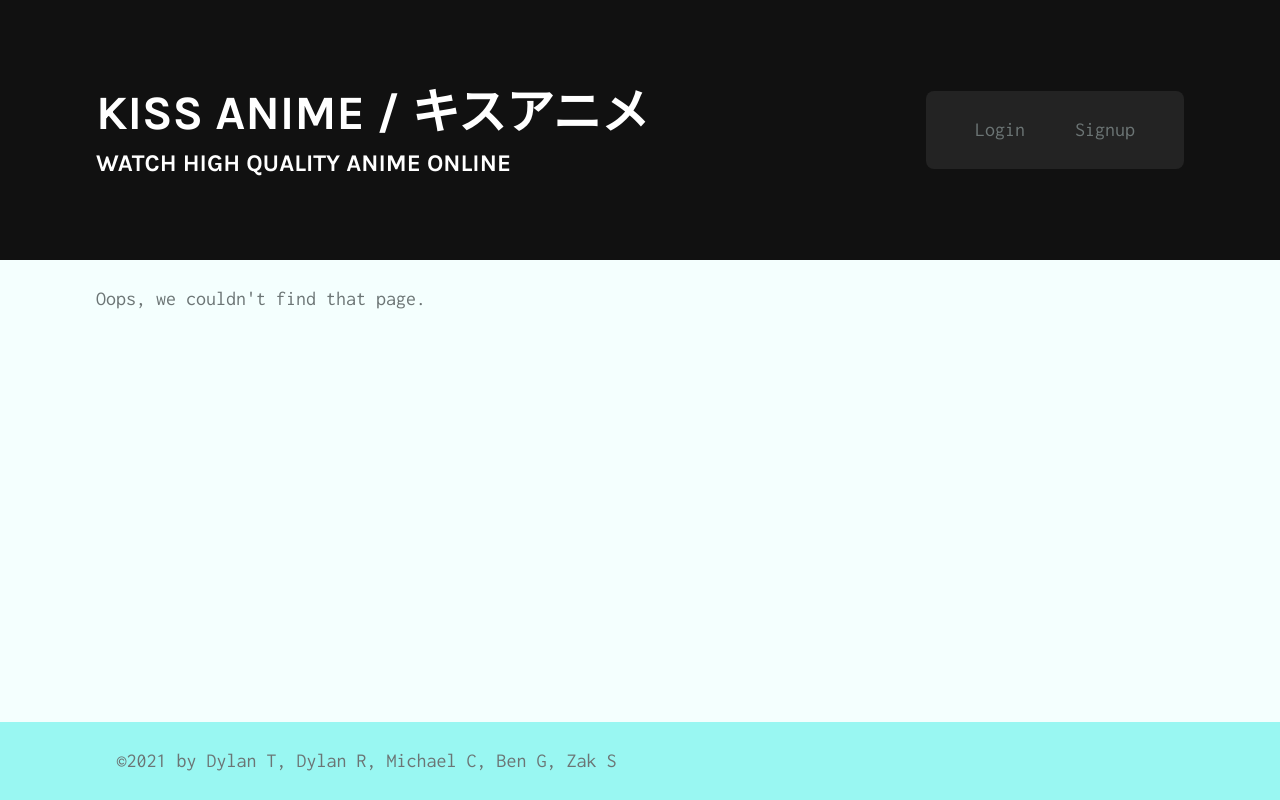
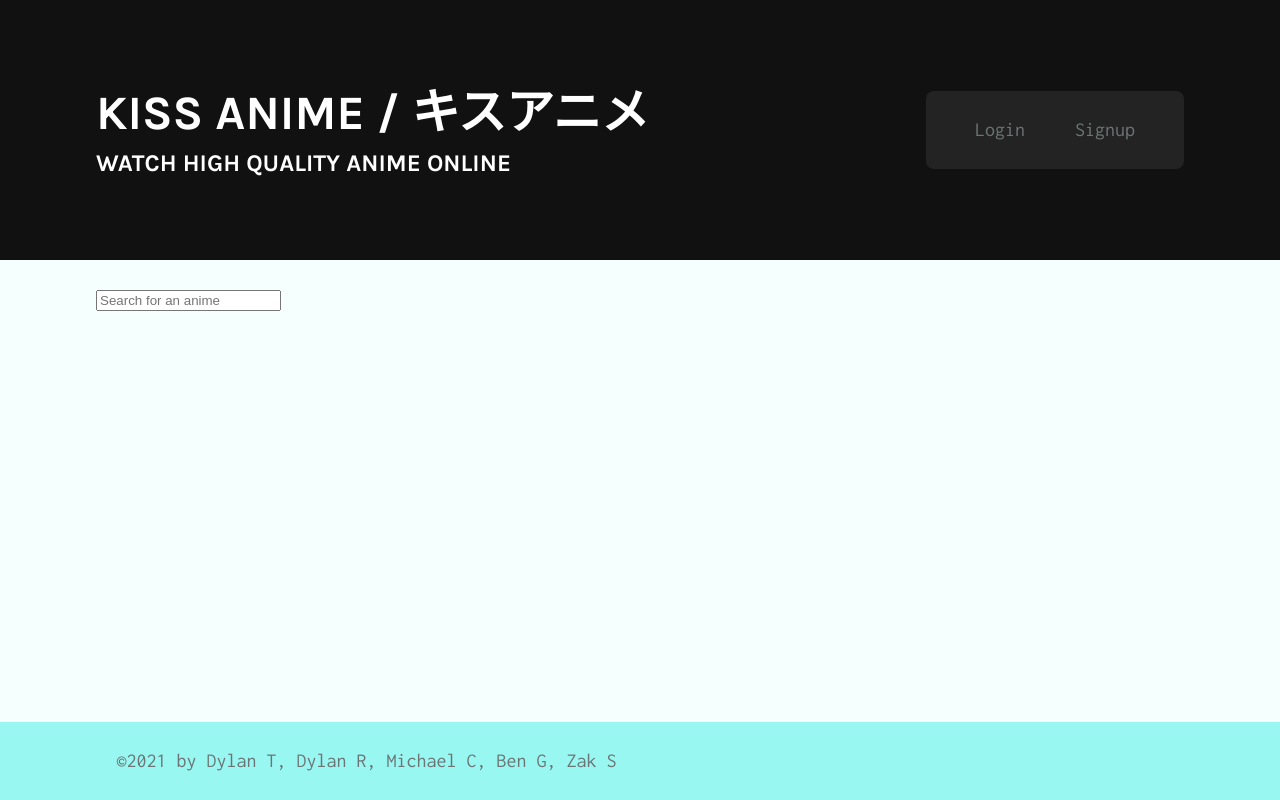
Before and after one commit to theoneandonlyzako/kiss-anime, a React (Create React App) app in the folder client/: page /MyAnime in a window 1280 px wide. Built offline with nearby package versions, Linux system fonts and the light colour scheme.

Commit message:
Created My Anime page and got anime API call to work

```diff
--- a/client/src/App.js
+++ b/client/src/App.js
@@ -16,6 +16,7 @@
 import SingleThought from "./pages/SingleThought";
 import Profile from "./pages/Profile";
 import Signup from "./pages/Signup";
+import MyAnime from "./pages/MyAnime"
 
 const httpLink = createHttpLink({
   uri: "/graphql",
@@ -48,6 +49,7 @@
               <Route exact path="/login" component={Login} />
               <Route exact path="/signup" component={Signup} />
               <Route exact path="/profile/:username?" component={Profile} />
+              <Route exact path="/MyAnime" component={MyAnime} />
               <Route exact path="/thought/:id" component={SingleThought} />
 
               <Route component={NoMatch} />
--- /dev/null
+++ b/client/src/components/AnimeList/index.js
@@ -0,0 +1,21 @@
+import React from 'react';
+
+function AnimeList(props) {
+    return (
+        <div>
+            <form
+                className="searchBox"
+                onSubmit= {props.HandleSearch}>
+                <input
+                    type="search"
+                    placeholder="Search for an anime"
+                    required
+                    value={props.search}
+                    onChange={e => props.SetSearch(e.target.value)}
+                />
+            </form>
+        </div>
+    )
+}
+
+export default AnimeList;
--- a/client/src/components/Header/index.js
+++ b/client/src/components/Header/index.js
@@ -21,6 +21,7 @@
           {Auth.loggedIn() ? (
             <>
               <Link to="/profile">Me</Link>
+              <Link to="/MyAnime">My Anime</Link>
               <a href="/" onClick={logout}>
                 Logout
               </a>
--- /dev/null
+++ b/client/src/pages/MyAnime.js
@@ -0,0 +1,41 @@
+import React, { useState } from 'react';
+// import { PromiseProvider } from 'mongoose';
+// import { useParams } from 'react-router-dom';
+// import { useQuery } from '@apollo/client';
+// import { QUERY_THOUGHT } from '../utils/queries';
+import AnimeList from '../components/AnimeList';
+
+
+const MyAnime = () => {
+    const [animeList, SetAnimeList] = useState([]);
+    const [search, SetSearch] = useState("");
+
+    const HandleSearch= e =>  {
+        e.preventDefault();
+        FetchAnime(search);
+        // console.log(search);
+
+      };
+
+      const FetchAnime = async (query) => {
+          const temp = await fetch(`https://api.jikan.moe/v3/search/anime?q=${query}
+          &order_by=title&sort=asc&limit=10`)
+
+          .then(res => res.json());
+          console.log(temp.results);
+          SetAnimeList(temp.results);
+      }
+
+    return (
+        <div>
+            <AnimeList
+            HandleSearch={HandleSearch}
+            search={search}
+            SetSearch={SetSearch}
+            animeList={animeList}
+            />
+        </div>
+    )
+};
+
+export default MyAnime;
```
